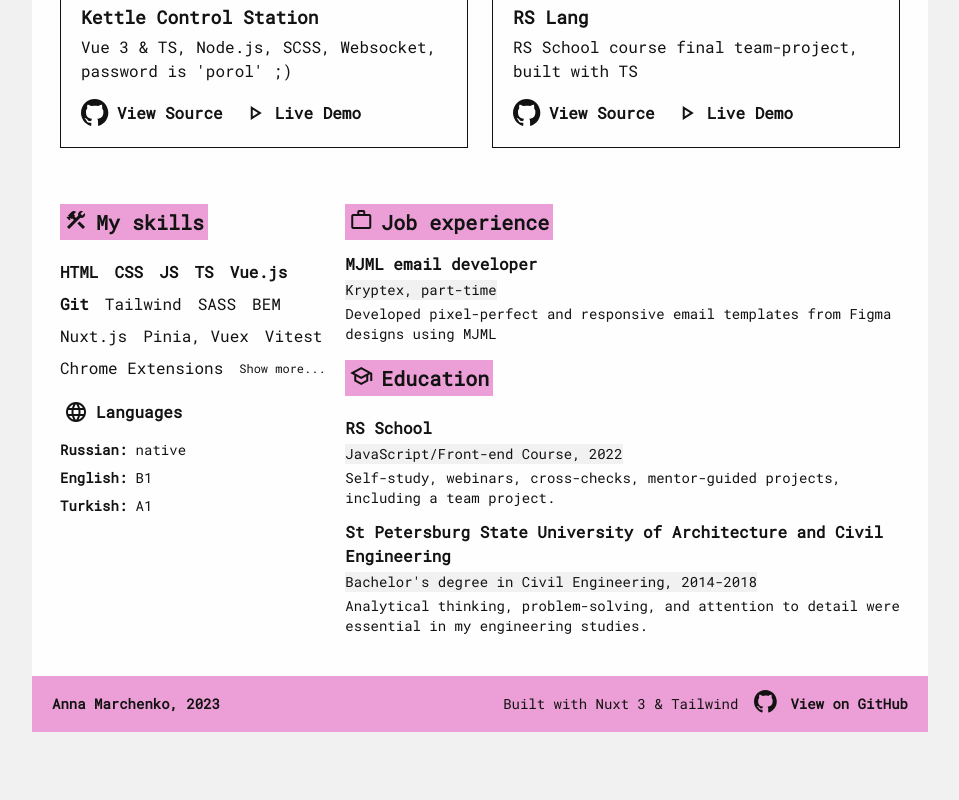
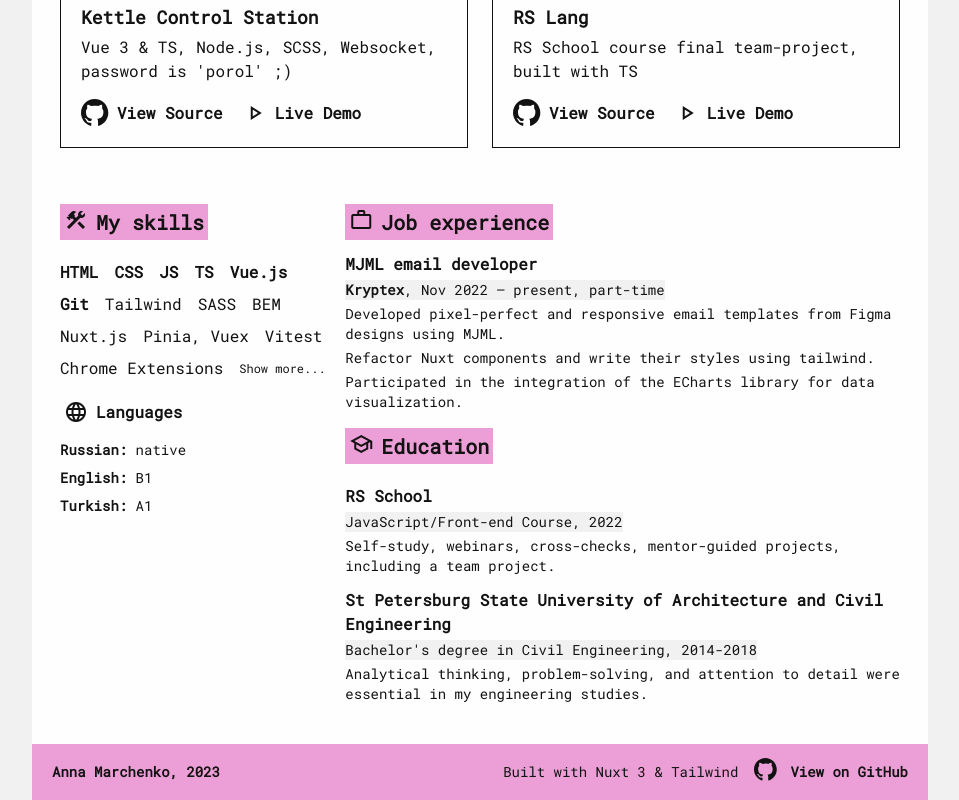
Before and after one commit to aniamarkh/cv, a Nuxt app: page / in a window 1280 px wide. Shown: the part 1560-2360 px from the top of the page, without its empty margins (160-1119 px from the left). Before the commit the page ends 2292 px from the top, so only its background shows below. Built offline with nearby package versions, Linux system fonts and the light colour scheme.

Commit message:
fix: fix printable resume and job experience section

```diff
--- a/components/AboutSection.vue
+++ b/components/AboutSection.vue
@@ -13,10 +13,6 @@
         product.
       </p>
       <ContactsSection />
-      <!-- <p class="inline-flex gap-1 -mx-1 sm:mt-2">
-        <span class="material-symbols-outlined"> location_on </span
-        ><span class="font-bold">Istanbul,</span>Turkey
-      </p> -->
     </div>
   </div>
 </template>
--- a/components/JobSection.vue
+++ b/components/JobSection.vue
@@ -6,10 +6,14 @@
     <div class="flex flex-col gap-1">
       <h2 class="font-bold">MJML email developer</h2>
       <h3 class="bg-lightgrey dark:bg-mediumgrey dark:font-bold text-sm w-fit">
-        Kryptex, part-time
+        <b>Kryptex</b>, Nov 2022 — present, part-time
       </h3>
       <p class="text-sm">
-        Developed pixel-perfect and responsive email templates from Figma designs using MJML
+        Developed pixel-perfect and responsive email templates from Figma designs using MJML.
+      </p>
+      <p class="text-sm">Refactor Nuxt components and write their styles using tailwind.</p>
+      <p class="text-sm">
+        Participated in the integration of the ECharts library for data visualization.
       </p>
     </div>
   </div>
```
Also changed, not shown: 1 other file (tests, documents, lock files or other folders).
